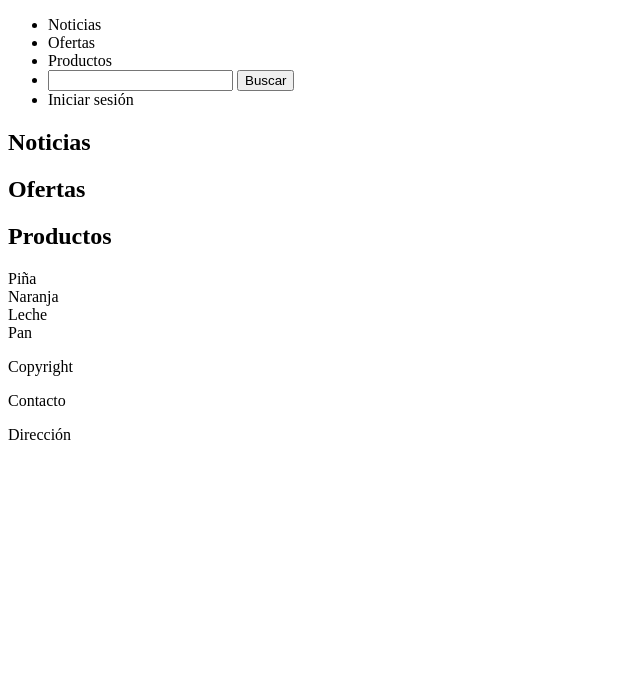
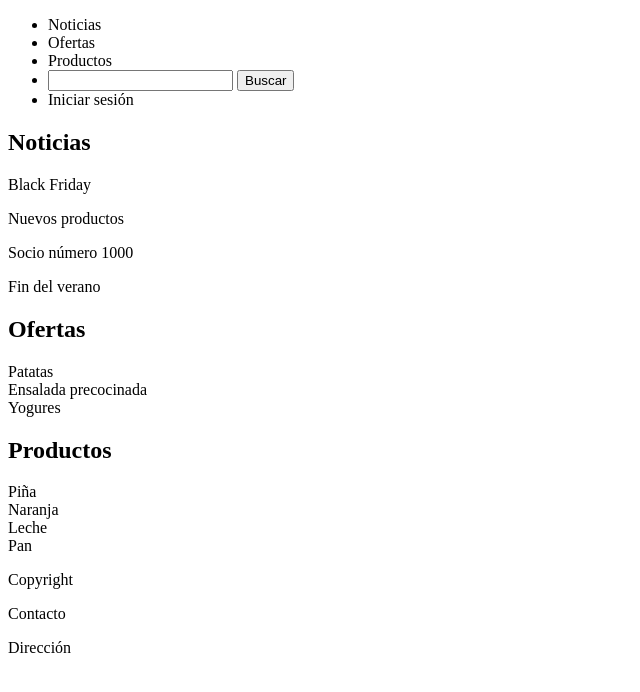
Before and after one commit to fdominguez-m/diseno_interfaces_web, a plain HTML site: page index.html in a window 1280 px wide. Shown: the whole page, without its empty margins (0-640 px from the left). Drawn offline with Linux system fonts and the light colour scheme.

Commit message:
Update index.html

```diff
--- a/index.html
+++ b/index.html
@@ -26,17 +26,31 @@
     <main>
         <section>
             <h1>Noticias</h1>
-            <p></p>
+            <article>
+                <p>Black Friday</p>
+            </article>
+            <article>
+                <p>Nuevos productos</p>
+            </article>
+            <article>
+                <p>Socio número 1000</p>
+            </article>
+            <article>
+                <p>Fin del verano</p>
+            </article>
         </section>
         <section>
             <h1>Ofertas</h1>
+            <div>Patatas</div>
+            <div>Ensalada precocinada</div>
+            <div>Yogures</div>
         </section>
         <section>
             <h1>Productos</h1>
-            <article>Piña</article>
-            <article>Naranja</article>
-            <article>Leche</article>
-            <article>Pan</article>
+            <div>Piña</div>
+            <div>Naranja</div>
+            <div>Leche</div>
+            <div>Pan</div>
         </section>
     </main>
 
```
